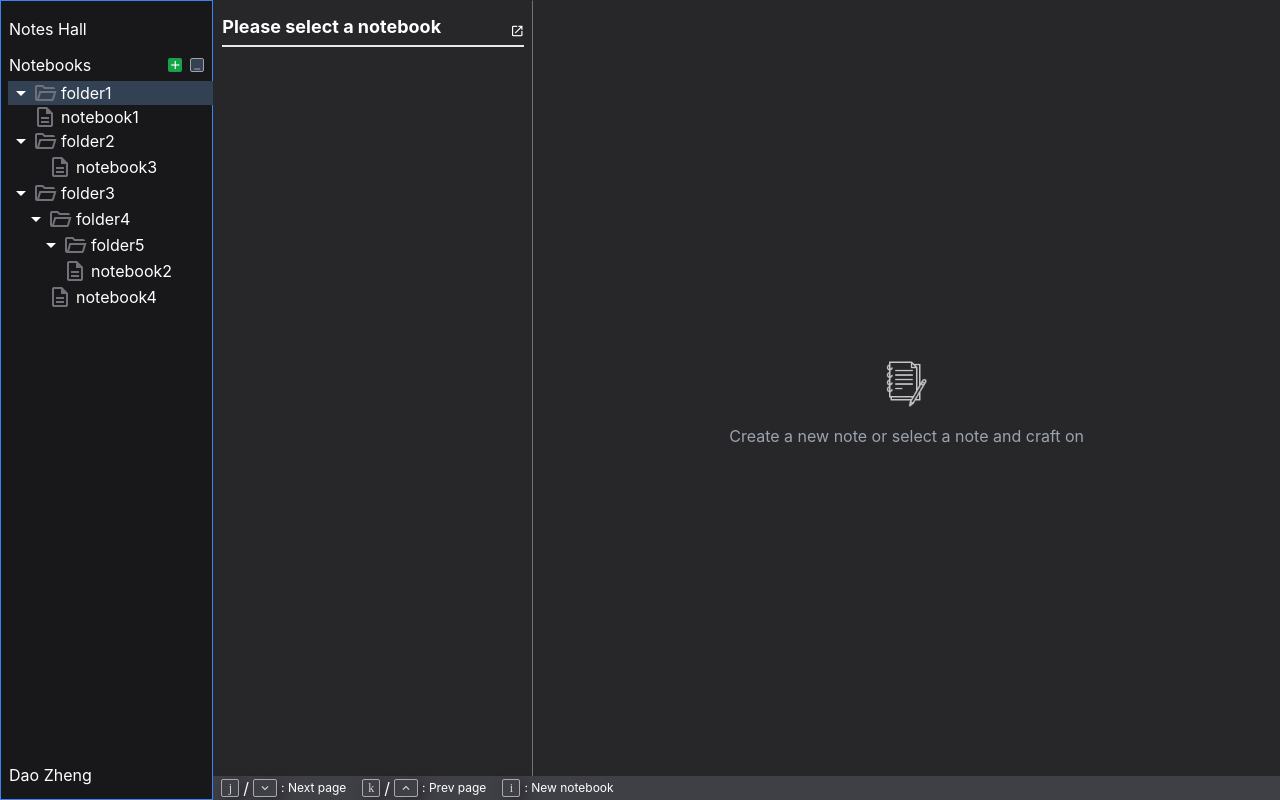
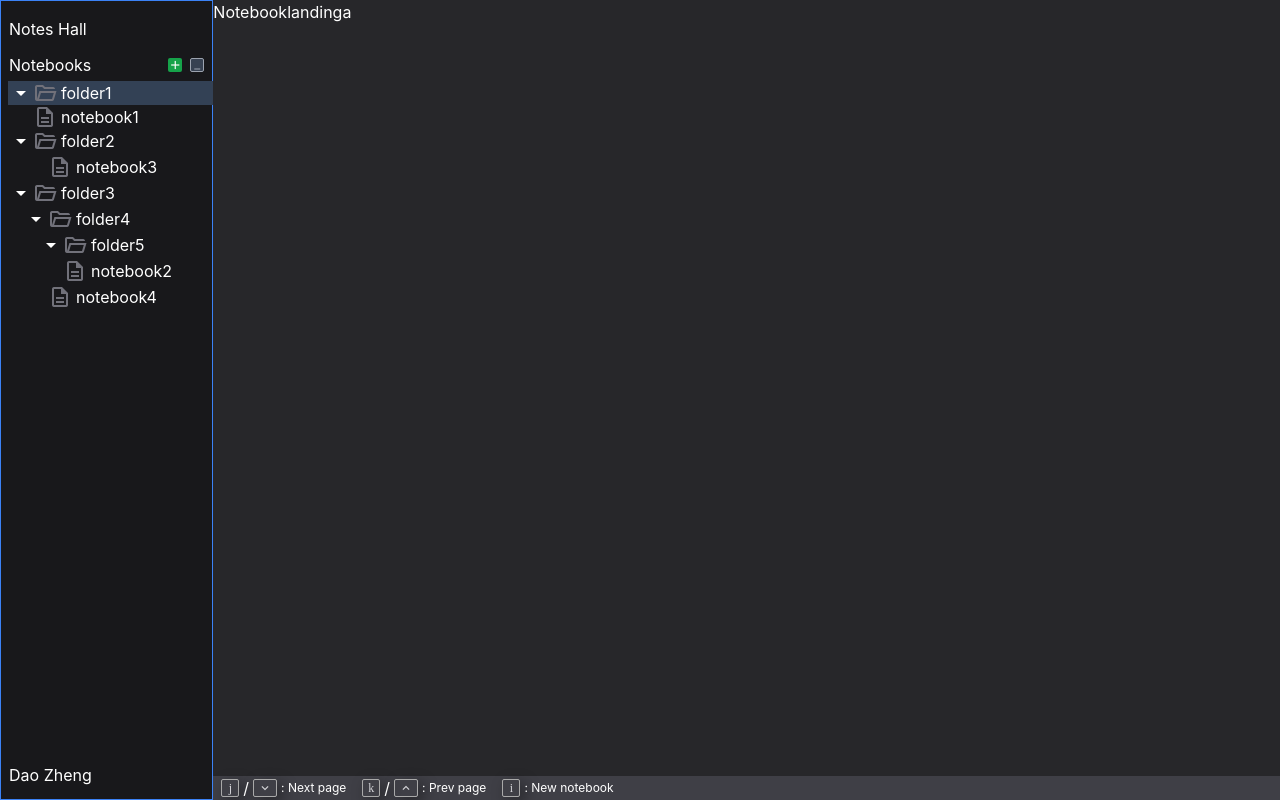
Before and after one commit to daoyzheng/notecraft, a React (Vite) app: page /notebooks/1 in a window 1280 px wide. Built offline with nearby package versions, Linux system fonts and the light colour scheme.

Commit message:
Add open and close folder keybind

```diff
--- a/src/App.tsx
+++ b/src/App.tsx
@@ -6,18 +6,21 @@ import Notebook from "./pages/notebook/Notebook"
 import NotebookLanding from "./pages/notebook/NotebookLanding"
 import NoteHall from "./pages/noteHall/NoteHall"
 import routes from "./routes"
+import NotebookListStore from "./store/NotebookListStore"
 // import NotebookStore from "./store/NotebookStore"
 
 const App = observer(() => {
-  // const { currentNotebook } = NotebookStore
+  const { selectedNotebook } = NotebookListStore
   return (
     <Router>
       <Routes>
         <Route element={<HomeLayout/>}>
           <Route path="/" element={<NoteHall/>}/>
-          <Route path={routes.notebooks}>
-            <Route path="" element={<NotebookLanding/>}/>
-            <Route path=":itemId" element={<Notebook/>}/>
+          <Route path={routes.notebooks} element={<NotebookLanding/>}>
+            { selectedNotebook
+              ? <Route path=":itemId" element={<Notebook/>}/>
+              : <Route path=":itemId" element={<NotebookLanding/>}/>
+            }
           </Route>
           <Route path={routes.noteshall} element={<NoteHall/>}/>
         </Route>
--- a/src/components/directoryTree/DirectoryTree.tsx
+++ b/src/components/directoryTree/DirectoryTree.tsx
@@ -20,7 +20,7 @@ const DirectoryTree = ({ directoryItems, selectedItem }: Props) => {
                 </div>
               </div>
               {
-                item.children.length > 0 &&
+                item.children.length > 0 && item.expand &&
                 <DirectoryTree directoryItems={item.children} selectedItem={selectedItem}/>
               }
             </li>
--- a/src/components/notebookList/NotebookListKeybind.ts
+++ b/src/components/notebookList/NotebookListKeybind.ts
@@ -22,6 +22,7 @@ const useNotebookListKeybind = ({
   setCurrentItem
 }: Props) => {
   const { setCurrentFocusedPage } = globalNavigationStore
+  const { setSelectedNotebook, replaceItem } = notebookListStore
   const navigate = useNavigate()
   const { moveToPrevItem, moveToNextItem } = useNotebookListNavigation({
     notebookListStore,
@@ -50,6 +51,28 @@ const useNotebookListKeybind = ({
         moveToPrevItem()
         break
       }
+      case 'l':
+      case 'enter':
+      case 'arrowright': {
+        if (!currentItem) break
+        if (currentItem.isFolder) {
+          const newItem = { ...currentItem, expand: true  }
+          setCurrentItem(newItem)
+          replaceItem(newItem)
+          break
+        }
+        setSelectedNotebook(currentItem)
+        break
+      }
+      case 'h':
+      case 'arrowleft': {
+        if (!currentItem) break
+        if (!currentItem.isFolder) break
+        const newItem = { ...currentItem, expand: false }
+        setCurrentItem(newItem)
+        replaceItem(newItem)
+        break
+      }
       case 'escape': {
         setCurrentItem(null)
         setCurrentFocusedPage(menuOptions.notebookLanding)
--- a/src/pages/notebook/Notebook.tsx
+++ b/src/pages/notebook/Notebook.tsx
@@ -9,6 +9,7 @@ import { observer } from "mobx-react"
 import NotebookStore from "../../store/NotebookStore"
 import { menuOptions } from "../../constants/globalMenu"
 import { notesMock } from "../../utils/mock"
+import NotebookListStore from "../../store/NotebookListStore"
 
 
 const Notebook = observer(() => {
@@ -22,14 +23,15 @@ const Notebook = observer(() => {
   } = NotebookStore
   const globalNavigationStore = GlobalNavigationStore
   const { isInGlobalMenu } = globalNavigationStore
-  const { currentNotebook } = NotebookStore
+  const { selectedNotebook } = NotebookListStore
   const [noteList, setNoteList] = useState<INote[]>([])
 
   useEffect(() => {
-    const notes = notesMock.filter(n => n.notebookId === currentNotebook?.id)
+    if (!selectedNotebook) return
+    const notes = notesMock.filter(n => n.notebookId === selectedNotebook.id)
     setNoteList(notes)
     setCurrentNote(null)
-  }, [currentNotebook])
+  }, [selectedNotebook])
 
   function handleCreateNewNote (newNote: INote) {
     //TODO: This needs to change, can't incrementally assign id, will cause error
@@ -101,7 +103,7 @@ const Notebook = observer(() => {
 
   function handleEnterNotebook () {
     globalNavigationStore.setToPageNavigation()
-    globalNavigationStore.setCurrentFocusedPage(menuOptions.notebook)
+    globalNavigationStore.setCurrentFocusedPage(menuOptions.notebookList)
   }
   function handleEnterElement (el: focusOptions) {
     setNotebookCurrentFocus(el)
@@ -110,9 +112,9 @@ const Notebook = observer(() => {
   return (
     <div className="grid grid-cols-10 h-full w-full relative" onMouseEnter={handleEnterNotebook}>
         <Notelist
-          className={`${!isInGlobalMenu && currentNotebook?.id && notebookCurrentFocus === focusOptions.notelist ? 'border-blue-500' : inactiveNodeListBorderColor} col-span-3 border`}
+          className={`${!isInGlobalMenu && selectedNotebook?.id && notebookCurrentFocus === focusOptions.notelist ? 'border-blue-500' : inactiveNodeListBorderColor} col-span-3 border`}
           noteList={noteList}
-          notebookName={currentNotebook ? currentNotebook.name : ''}
+          notebookName={selectedNotebook ? selectedNotebook.name : ''}
           currentNote={currentNote}
           onCreateNewNote={handleCreateNewNote}
           onSelectNote={handleSelectNote}
@@ -122,7 +124,7 @@ const Notebook = observer(() => {
         />
       <NoteDetailsStateContextProvider setCurrentNoteDetailsState={setCurrentNoteDetailsState}>
         <NoteDetails
-          className={`${!isInGlobalMenu && currentNotebook?.id && notebookCurrentFocus === focusOptions.notedetails && currentNote ? 'border-blue-500' : 'border-transparent'} col-span-7 border`}
+          className={`${!isInGlobalMenu && selectedNotebook?.id && notebookCurrentFocus === focusOptions.notedetails && currentNote ? 'border-blue-500' : 'border-transparent'} col-span-7 border`}
           currentNote={currentNote}
           onDocChange={handleDocChange}
           onFinishEditDoc={handleFinishEditDoc}
--- a/src/store/NotebookListStore.ts
+++ b/src/store/NotebookListStore.ts
@@ -5,11 +5,14 @@ import { notebookListMock } from "../utils/mock";
 class NotebookListStore {
   notebookList: IDirectoryItem[] = notebookListMock
   currentItem: IDirectoryItem|null = null
+  selectedNotebook: IDirectoryItem|null = null
   constructor() {
     makeObservable(this, {
       notebookList: observable,
       currentItem: observable,
+      selectedNotebook: observable,
       setCurrentItem: action,
+      setSelectedNotebook: action,
       getNotebookParent: action,
       getItem: action
     })
@@ -17,12 +20,27 @@ class NotebookListStore {
   setCurrentItem = (item: IDirectoryItem|null) => {
     this.currentItem = item
   }
+  setSelectedNotebook = (notebook: IDirectoryItem|null) => {
+    this.selectedNotebook = notebook
+  }
   getNotebookParent = (notebookList: IDirectoryItem[], id: number): null|IDirectoryItem => {
     return getNotebookParentHelper(notebookList, id)
   }
-  getItem(notebookList: IDirectoryItem[], id: number): IDirectoryItem|null {
+  getItem = (notebookList: IDirectoryItem[], id: number): IDirectoryItem|null => {
     return getItemHelper(notebookList, id)
   }
+  replaceItem = (item: IDirectoryItem): void => {
+    this.notebookList = replaceItemHelper(this.notebookList, item)
+  }
+}
+
+function replaceItemHelper(items: IDirectoryItem[], item: IDirectoryItem): IDirectoryItem[] {
+  return items.map(i => {
+    if (i.id === item.id) {
+      return item
+    }
+    return {...i, ...(i.children.length > 0 ? {children: replaceItemHelper(i.children, item)} : {})}
+  })
 }
 
 function getItemHelper(items: IDirectoryItem[], id: number): IDirectoryItem|null {
```
